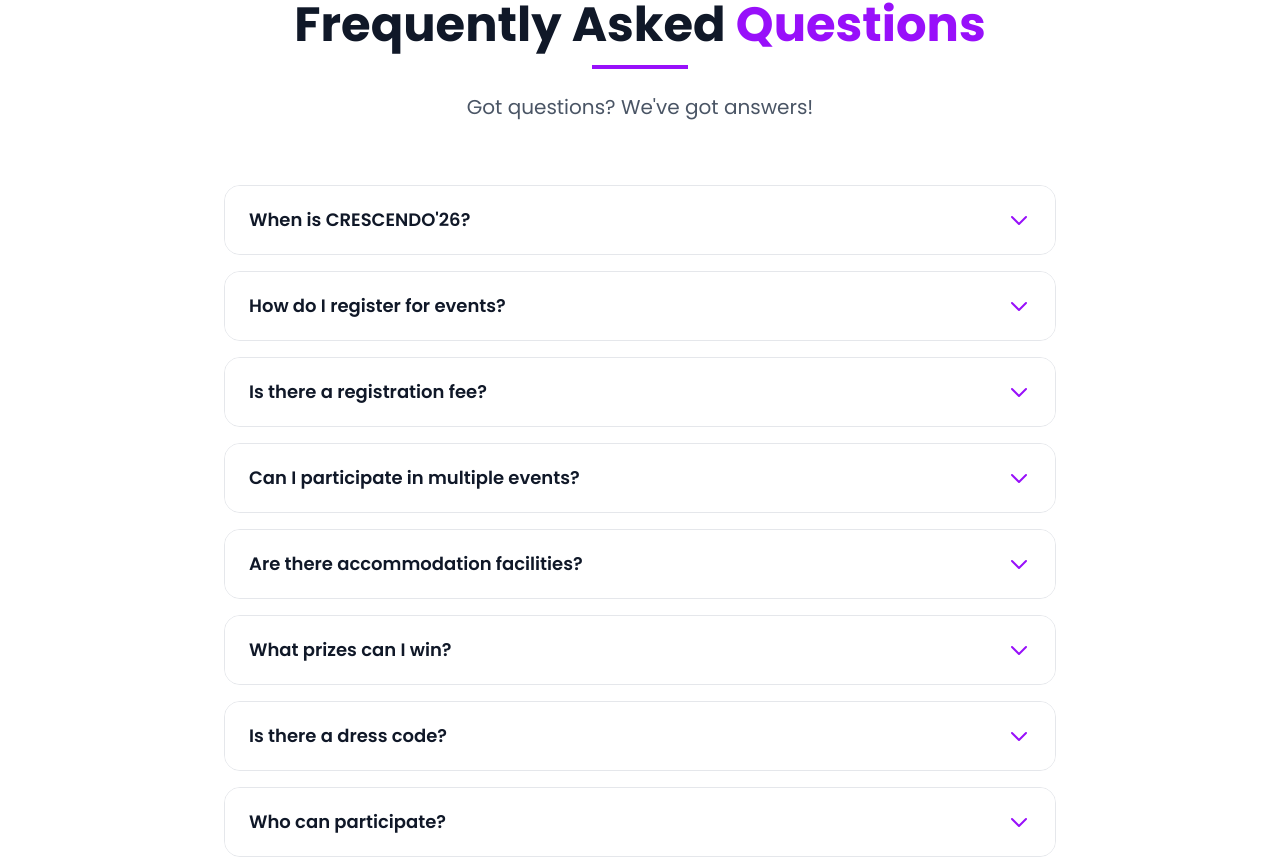
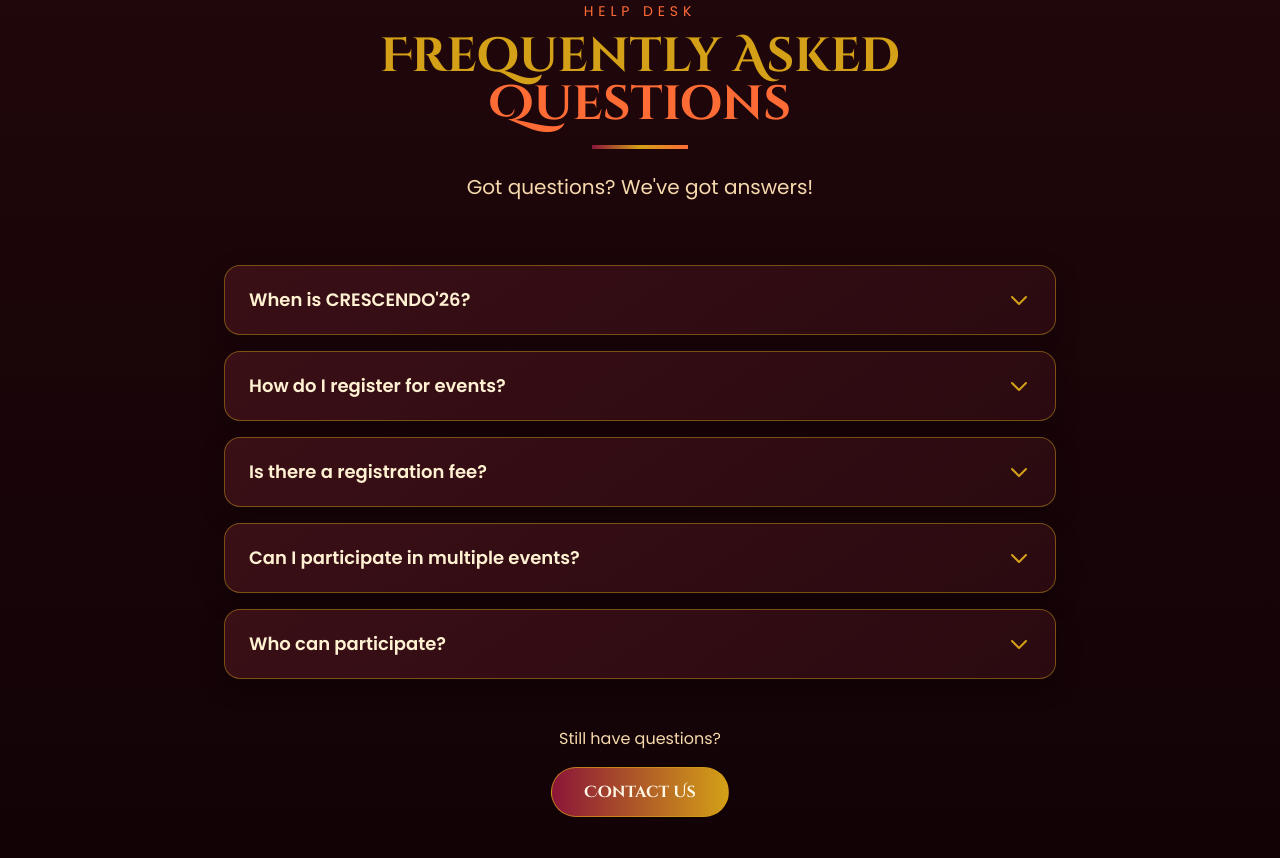
Before and after one commit to Aryan-A-Sonawane/crescendo26, a Next.js app in the folder frontend/: page / in a window 1280 px wide. Shown: the part 1743-2601 px from the top of the page. Built offline with nearby package versions, Linux system fonts and the light colour scheme; a web font is replaced by a local one.

Commit message:
Restyle FAQs to Indian Odyssey theme

```diff
--- a/frontend/components/FAQs.tsx
+++ b/frontend/components/FAQs.tsx
@@ -5,31 +5,19 @@ import { useState } from "react";
 const faqs = [
   {
     question: "When is CRESCENDO'26?",
-    answer: "CRESCENDO'26 will be held from March 15-17, 2026. The fest will run for three exciting days filled with various events and performances."
+    answer: "CRESCENDO'26 will be held from 6th to 9th April, 2026."
   },
   {
     question: "How do I register for events?",
-    answer: "You can register for events through our official website by clicking the 'Register Now' button. Fill in your details, select the events you want to participate in, and complete the payment process."
+    answer: "Click on Buy Tickets from the nav bar, sign in and then purchase yout tickets. Alternatively, click on the Register button, and add events of your interest. Our team will guide you on call."
   },
   {
     question: "Is there a registration fee?",
-    answer: "Yes, there is a nominal registration fee that varies depending on the events you choose. Individual event fees and combo packages are available. Check the Events section for detailed pricing."
+    answer: "Yes, there is a registration fee that varies depending on the events you choose. Check the Events section for detailed pricing."
   },
   {
     question: "Can I participate in multiple events?",
-    answer: "Absolutely! You can participate in as many events as you want, provided there are no time clashes. We offer special combo packages for multiple event registrations."
-  },
-  {
-    question: "Are there accommodation facilities?",
-    answer: "Yes, we provide accommodation facilities for outstation participants. You need to opt for accommodation during registration. Limited seats are available on a first-come, first-served basis."
-  },
-  {
-    question: "What prizes can I win?",
-    answer: "Winners in each event will receive cash prizes, certificates, and trophies. The prize pool varies by event, with total prizes worth over ₹5 lakhs up for grabs!"
-  },
-  {
-    question: "Is there a dress code?",
-    answer: "There is no specific dress code for general attendance. However, some events may have specific requirements (e.g., traditional wear for classical dance). Check individual event guidelines."
+    answer: "Absolutely! You can participate in as many events as you want, provided there are no time clashes."
   },
   {
     question: "Who can participate?",
@@ -45,14 +33,30 @@ export default function FAQs() {
   };
 
   return (
-    <section id="faqs" className="py-12 md:py-20 bg-white">
+    <section
+      id="faqs"
+      className="py-12 md:py-20"
+      style={{ background: "linear-gradient(180deg, #21070b 0%, #110206 100%)" }}
+    >
       <div className="max-w-4xl mx-auto px-4 sm:px-6 lg:px-8">
         <div className="text-center mb-12 md:mb-16">
-          <h2 className="text-3xl sm:text-4xl md:text-5xl font-bold text-gray-900 mb-4">
-            Frequently Asked <span className="text-purple-600">Questions</span>
+          <p
+            className="text-xs sm:text-sm tracking-[0.35em] uppercase mb-3"
+            style={{ color: "#FF6B35", fontFamily: "'Poppins', sans-serif" }}
+          >
+            Help Desk
+          </p>
+          <h2
+            className="text-3xl sm:text-4xl md:text-5xl font-bold mb-4"
+            style={{ color: "#D4A017", fontFamily: "'Cinzel Decorative', serif" }}
+          >
+            Frequently Asked <span style={{ color: "#FF6B35" }}>Questions</span>
           </h2>
-          <div className="w-24 h-1 bg-purple-600 mx-auto mb-6"></div>
-          <p className="text-base sm:text-lg md:text-xl text-gray-600 px-2">
+          <div
+            className="w-24 h-1 mx-auto mb-6"
+            style={{ background: "linear-gradient(to right, #8B1538, #D4A017, #FF6B35)" }}
+          ></div>
+          <p className="text-base sm:text-lg md:text-xl px-2" style={{ color: "#f6d9ac" }}>
             Got questions? We&apos;ve got answers!
           </p>
         </div>
@@ -61,19 +65,29 @@ export default function FAQs() {
           {faqs.map((faq, index) => (
             <div
               key={index}
-              className="border border-gray-200 rounded-xl md:rounded-2xl overflow-hidden hover:border-purple-300 transition-colors"
+              className="rounded-xl md:rounded-2xl overflow-hidden transition-colors"
+              style={{
+                border: "1px solid rgba(212,160,23,0.45)",
+                background: "linear-gradient(145deg, #3a0f16 0%, #2a0a10 100%)",
+                boxShadow: "0 8px 24px rgba(0,0,0,0.25)",
+              }}
             >
               <button
                 onClick={() => toggleFAQ(index)}
-                className="w-full px-4 md:px-6 py-4 md:py-5 text-left flex justify-between items-center bg-white hover:bg-purple-50 transition-colors"
+                className="w-full px-4 md:px-6 py-4 md:py-5 text-left flex justify-between items-center transition-colors"
+                style={{ backgroundColor: openIndex === index ? "rgba(212,160,23,0.12)" : "transparent" }}
               >
-                <span className="text-base md:text-lg font-semibold text-gray-900 pr-3 md:pr-4">
+                <span
+                  className="text-base md:text-lg font-semibold pr-3 md:pr-4"
+                  style={{ color: "#FFF1D2", fontFamily: "'Poppins', sans-serif" }}
+                >
                   {faq.question}
                 </span>
                 <svg
-                  className={`w-5 h-5 md:w-6 md:h-6 text-purple-600 shrink-0 transition-transform ${
+                  className={`w-5 h-5 md:w-6 md:h-6 shrink-0 transition-transform ${
                     openIndex === index ? "rotate-180" : ""
                   }`}
+                  style={{ color: "#D4A017" }}
                   fill="none"
                   stroke="currentColor"
                   viewBox="0 0 24 24"
@@ -87,8 +101,16 @@ export default function FAQs() {
                 </svg>
               </button>
               {openIndex === index && (
-                <div className="px-4 md:px-6 py-3 md:py-4 bg-purple-50 border-t border-purple-100">
-                  <p className="text-sm md:text-base text-gray-700 leading-relaxed">{faq.answer}</p>
+                <div
+                  className="px-4 md:px-6 py-3 md:py-4 border-t"
+                  style={{
+                    background: "rgba(212,160,23,0.09)",
+                    borderColor: "rgba(212,160,23,0.35)",
+                  }}
+                >
+                  <p className="text-sm md:text-base leading-relaxed" style={{ color: "#F6DFC0" }}>
+                    {faq.answer}
+                  </p>
                 </div>
               )}
             </div>
@@ -96,8 +118,16 @@ export default function FAQs() {
         </div>
 
         <div className="text-center mt-8 md:mt-12">
-          <p className="text-sm md:text-base text-gray-600 mb-4 px-2">Still have questions?</p>
-          <button className="w-full sm:w-auto bg-purple-600 text-white px-6 md:px-8 py-3 rounded-full font-semibold hover:bg-purple-700 transition-colors">
+          <p className="text-sm md:text-base mb-4 px-2" style={{ color: "#f6d9ac" }}>Still have questions?</p>
+          <button
+            className="w-full sm:w-auto px-6 md:px-8 py-3 rounded-full font-semibold transition-all hover:scale-105"
+            style={{
+              background: "linear-gradient(90deg, #8B1538 0%, #D4A017 100%)",
+              color: "#FFF8E7",
+              border: "1px solid rgba(212,160,23,0.7)",
+              fontFamily: "'Cinzel Decorative', serif",
+            }}
+          >
             Contact Us
           </button>
         </div>
```
